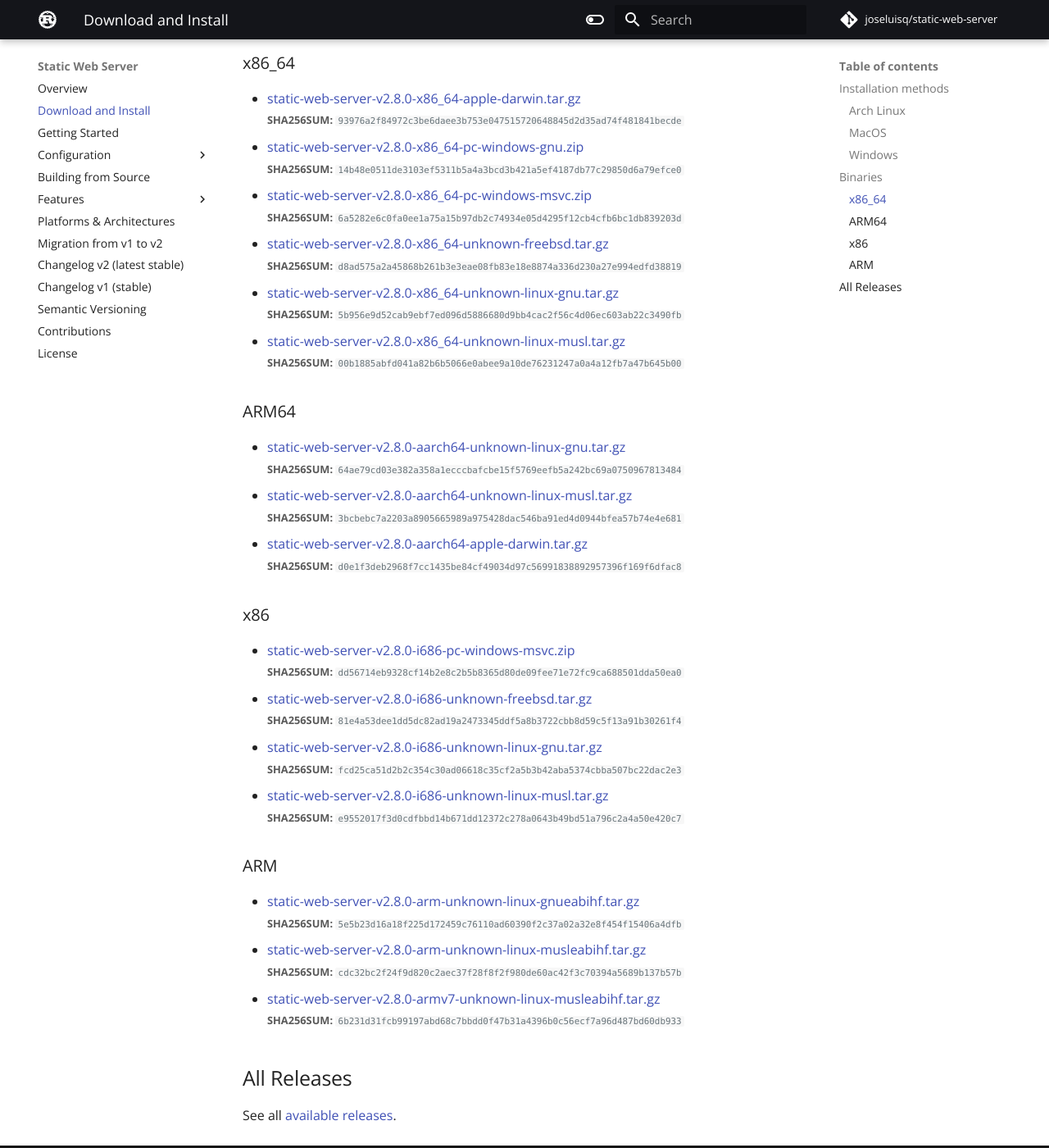
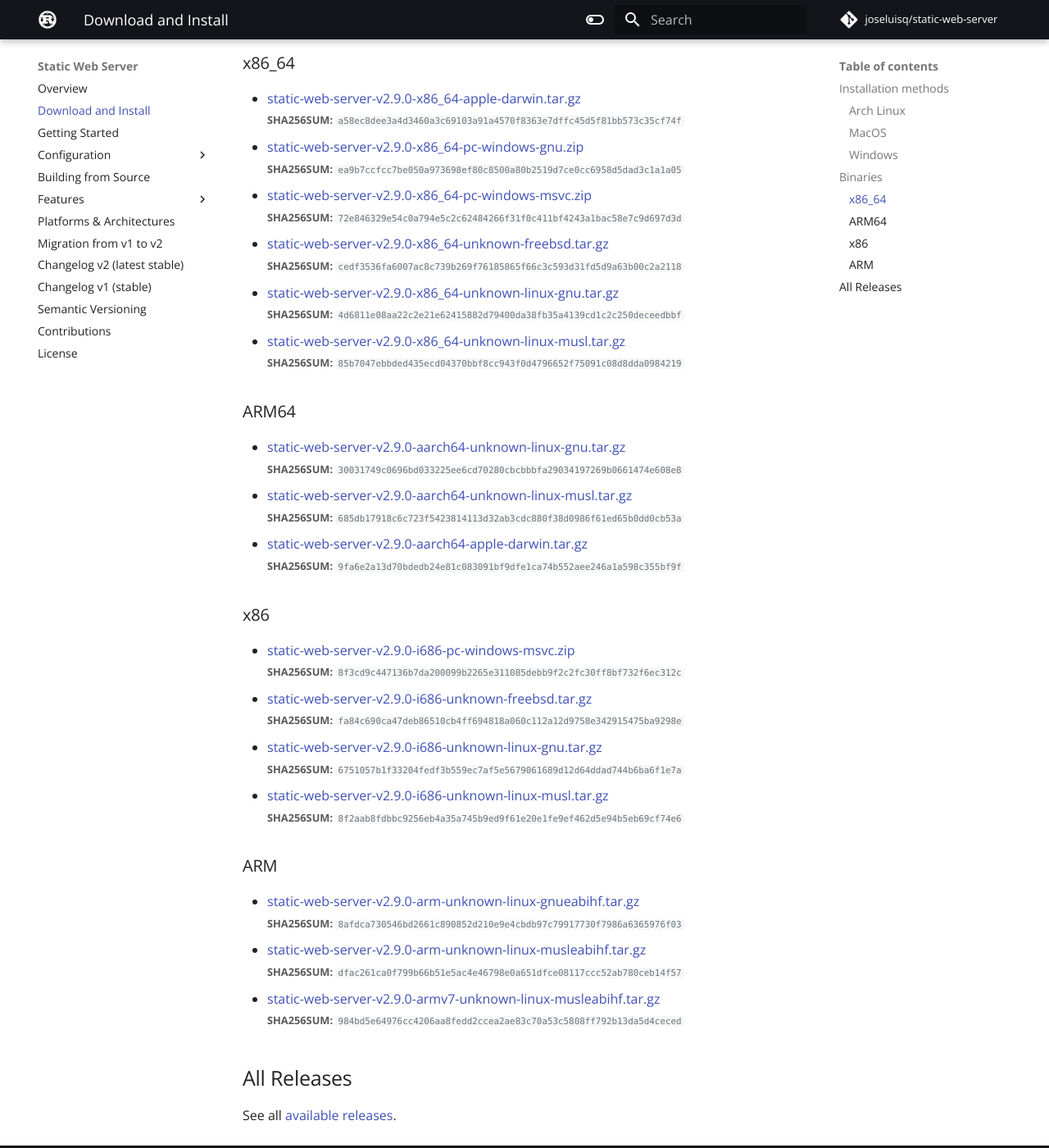
Before and after one commit to static-web-server/static-web-server, an MkDocs documentation site: the page built from docs/content/download-and-install.md, in a window 1280 px wide and 1400 px high, scrolled down 749 px. Shown: the whole window at 82% size. Built offline with MkDocs 1.6.1 and Material for MkDocs 9.7.7, drawn with Linux system fonts in a browser that asks for light colours; some web fonts are replaced; comment, search, counter and statistics services are not loaded; some of the changed text lies outside the part shown.

Commit message:
docs: v2.9.0 [skip ci]

```diff
--- a/docs/content/download-and-install.md
+++ b/docs/content/download-and-install.md
@@ -1,12 +1,12 @@
 # Download and Install
 
-Latest **v2.8.0** release `2022-05-04` ([changelog](https://github.com/joseluisq/static-web-server/releases/tag/v2.8.0))
+Latest **v2.9.0** release `2022-05-28` ([changelog](https://github.com/joseluisq/static-web-server/releases/tag/v2.9.0))
 
 <div class="featured-downloads">
 
-<a class="md-button md-button-sm" href="https://github.com/joseluisq/static-web-server/releases/download/v2.8.0/static-web-server-v2.8.0-x86_64-unknown-linux-gnu.tar.gz">Linux 64-bit</a> <a class="md-button md-button-sm" href="https://github.com/joseluisq/static-web-server/releases/download/v2.8.0/static-web-server-v2.8.0-x86_64-apple-darwin.tar.gz">macOS 64-bit</a>
-<a class="md-button md-button-sm" href="https://github.com/joseluisq/static-web-server/releases/download/v2.8.0/static-web-server-v2.8.0-x86_64-pc-windows-msvc.zip">Windows 64-bit</a>
-<a class="md-button md-button-sm" href="https://github.com/joseluisq/static-web-server/releases/download/v2.8.0/static-web-server-v2.8.0-x86_64-unknown-freebsd.tar.gz">FreeBSD 64-bit</a>
+<a class="md-button md-button-sm" href="https://github.com/joseluisq/static-web-server/releases/download/v2.9.0/static-web-server-v2.9.0-x86_64-unknown-linux-gnu.tar.gz">Linux 64-bit</a> <a class="md-button md-button-sm" href="https://github.com/joseluisq/static-web-server/releases/download/v2.9.0/static-web-server-v2.9.0-x86_64-apple-darwin.tar.gz">macOS 64-bit</a>
+<a class="md-button md-button-sm" href="https://github.com/joseluisq/static-web-server/releases/download/v2.9.0/static-web-server-v2.9.0-x86_64-pc-windows-msvc.zip">Windows 64-bit</a>
+<a class="md-button md-button-sm" href="https://github.com/joseluisq/static-web-server/releases/download/v2.9.0/static-web-server-v2.9.0-x86_64-unknown-freebsd.tar.gz">FreeBSD 64-bit</a>
 
 </div>
 
@@ -36,47 +36,47 @@
 
 ### x86_64
 
-- [static-web-server-v2.8.0-x86_64-apple-darwin.tar.gz](https://github.com/joseluisq/static-web-server/releases/download/v2.8.0/static-web-server-v2.8.0-x86_64-apple-darwin.tar.gz)<br>
-<small>**SHA256SUM:** `93976a2f84972c3be6daee3b753e047515720648845d2d35ad74f481841becde`</small>
-- [static-web-server-v2.8.0-x86_64-pc-windows-gnu.zip](https://github.com/joseluisq/static-web-server/releases/download/v2.8.0/static-web-server-v2.8.0-x86_64-pc-windows-gnu.zip)<br>
-<small>**SHA256SUM:** `14b48e0511de3103ef5311b5a4a3bcd3b421a5ef4187db77c29850d6a79efce0`</small>
-- [static-web-server-v2.8.0-x86_64-pc-windows-msvc.zip](https://github.com/joseluisq/static-web-server/releases/download/v2.8.0/static-web-server-v2.8.0-x86_64-pc-windows-msvc.zip)<br>
-<small>**SHA256SUM:** `6a5282e6c0fa0ee1a75a15b97db2c74934e05d4295f12cb4cfb6bc1db839203d`</small>
-- [static-web-server-v2.8.0-x86_64-unknown-freebsd.tar.gz](https://github.com/joseluisq/static-web-server/releases/download/v2.8.0/static-web-server-v2.8.0-x86_64-unknown-freebsd.tar.gz)<br>
-<small>**SHA256SUM:** `d8ad575a2a45868b261b3e3eae08fb83e18e8874a336d230a27e994edfd38819`</small>
-- [static-web-server-v2.8.0-x86_64-unknown-linux-gnu.tar.gz](https://github.com/joseluisq/static-web-server/releases/download/v2.8.0/static-web-server-v2.8.0-x86_64-unknown-linux-gnu.tar.gz)<br>
-<small>**SHA256SUM:** `5b956e9d52cab9ebf7ed096d5886680d9bb4cac2f56c4d06ec603ab22c3490fb`</small>
-- [static-web-server-v2.8.0-x86_64-unknown-linux-musl.tar.gz](https://github.com/joseluisq/static-web-server/releases/download/v2.8.0/static-web-server-v2.8.0-x86_64-unknown-linux-musl.tar.gz)<br>
-<small>**SHA256SUM:** `00b1885abfd041a82b6b5066e0abee9a10de76231247a0a4a12fb7a47b645b00`</small>
+- [static-web-server-v2.9.0-x86_64-apple-darwin.tar.gz](https://github.com/joseluisq/static-web-server/releases/download/v2.9.0/static-web-server-v2.9.0-x86_64-apple-darwin.tar.gz)<br>
+<small>**SHA256SUM:** `a58ec8dee3a4d3460a3c69103a91a4570f8363e7dffc45d5f81bb573c35cf74f`</small>
+- [static-web-server-v2.9.0-x86_64-pc-windows-gnu.zip](https://github.com/joseluisq/static-web-server/releases/download/v2.9.0/static-web-server-v2.9.0-x86_64-pc-windows-gnu.zip)<br>
+<small>**SHA256SUM:** `ea9b7ccfcc7be050a973698ef80c8500a80b2519d7ce0cc6958d5dad3c1a1a05`</small>
+- [static-web-server-v2.9.0-x86_64-pc-windows-msvc.zip](https://github.com/joseluisq/static-web-server/releases/download/v2.9.0/static-web-server-v2.9.0-x86_64-pc-windows-msvc.zip)<br>
+<small>**SHA256SUM:** `72e846329e54c0a794e5c2c62484266f31f0c411bf4243a1bac58e7c9d697d3d`</small>
+- [static-web-server-v2.9.0-x86_64-unknown-freebsd.tar.gz](https://github.com/joseluisq/static-web-server/releases/download/v2.9.0/static-web-server-v2.9.0-x86_64-unknown-freebsd.tar.gz)<br>
+<small>**SHA256SUM:** `cedf3536fa6007ac8c739b269f76185865f66c3c593d31fd5d9a63b00c2a2118`</small>
+- [static-web-server-v2.9.0-x86_64-unknown-linux-gnu.tar.gz](https://github.com/joseluisq/static-web-server/releases/download/v2.9.0/static-web-server-v2.9.0-x86_64-unknown-linux-gnu.tar.gz)<br>
+<small>**SHA256SUM:** `4d6811e08aa22c2e21e62415882d79400da38fb35a4139cd1c2c250deceedbbf`</small>
+- [static-web-server-v2.9.0-x86_64-unknown-linux-musl.tar.gz](https://github.com/joseluisq/static-web-server/releases/download/v2.9.0/static-web-server-v2.9.0-x86_64-unknown-linux-musl.tar.gz)<br>
+<small>**SHA256SUM:** `85b7047ebbded435ecd04370bbf8cc943f0d4796652f75091c08d8dda0984219`</small>
 
 ### ARM64
 
-- [static-web-server-v2.8.0-aarch64-unknown-linux-gnu.tar.gz](https://github.com/joseluisq/static-web-server/releases/download/v2.8.0/static-web-server-v2.8.0-aarch64-unknown-linux-gnu.tar.gz)<br>
-<small>**SHA256SUM:** `64ae79cd03e382a358a1ecccbafcbe15f5769eefb5a242bc69a0750967813484`</small>
-- [static-web-server-v2.8.0-aarch64-unknown-linux-musl.tar.gz](https://github.com/joseluisq/static-web-server/releases/download/v2.8.0/static-web-server-v2.8.0-aarch64-unknown-linux-musl.tar.gz)<br>
-<small>**SHA256SUM:** `3bcbebc7a2203a8905665989a975428dac546ba91ed4d0944bfea57b74e4e681`</small>
-- [static-web-server-v2.8.0-aarch64-apple-darwin.tar.gz](https://github.com/joseluisq/static-web-server/releases/download/v2.8.0/static-web-server-v2.8.0-aarch64-apple-darwin.tar.gz)<br>
-<small>**SHA256SUM:** `d0e1f3deb2968f7cc1435be84cf49034d97c56991838892957396f169f6dfac8`</small>
+- [static-web-server-v2.9.0-aarch64-unknown-linux-gnu.tar.gz](https://github.com/joseluisq/static-web-server/releases/download/v2.9.0/static-web-server-v2.9.0-aarch64-unknown-linux-gnu.tar.gz)<br>
+<small>**SHA256SUM:** `30031749c0696bd033225ee6cd70280cbcbbbfa29034197269b0661474e608e8`</small>
+- [static-web-server-v2.9.0-aarch64-unknown-linux-musl.tar.gz](https://github.com/joseluisq/static-web-server/releases/download/v2.9.0/static-web-server-v2.9.0-aarch64-unknown-linux-musl.tar.gz)<br>
+<small>**SHA256SUM:** `685db17918c6c723f5423814113d32ab3cdc880f38d0986f61ed65b0dd0cb53a`</small>
+- [static-web-server-v2.9.0-aarch64-apple-darwin.tar.gz](https://github.com/joseluisq/static-web-server/releases/download/v2.9.0/static-web-server-v2.9.0-aarch64-apple-darwin.tar.gz)<br>
+<small>**SHA256SUM:** `9fa6e2a13d70bdedb24e81c083091bf9dfe1ca74b552aee246a1a598c355bf9f`</small>
 
 ### x86
 
-- [static-web-server-v2.8.0-i686-pc-windows-msvc.zip](https://github.com/joseluisq/static-web-server/releases/download/v2.8.0/static-web-server-v2.8.0-i686-pc-windows-msvc.zip)<br>
-<small>**SHA256SUM:** `dd56714eb9328cf14b2e8c2b5b8365d80de09fee71e72fc9ca688501dda50ea0`</small>
-- [static-web-server-v2.8.0-i686-unknown-freebsd.tar.gz](https://github.com/joseluisq/static-web-server/releases/download/v2.8.0/static-web-server-v2.8.0-i686-unknown-freebsd.tar.gz)<br>
-<small>**SHA256SUM:** `81e4a53dee1dd5dc82ad19a2473345ddf5a8b3722cbb8d59c5f13a91b30261f4`</small>
-- [static-web-server-v2.8.0-i686-unknown-linux-gnu.tar.gz](https://github.com/joseluisq/static-web-server/releases/download/v2.8.0/static-web-server-v2.8.0-i686-unknown-linux-gnu.tar.gz)<br>
-<small>**SHA256SUM:** `fcd25ca51d2b2c354c30ad06618c35cf2a5b3b42aba5374cbba507bc22dac2e3`</small>
-- [static-web-server-v2.8.0-i686-unknown-linux-musl.tar.gz](https://github.com/joseluisq/static-web-server/releases/download/v2.8.0/static-web-server-v2.8.0-i686-unknown-linux-musl.tar.gz)<br>
-<small>**SHA256SUM:** `e9552017f3d0cdfbbd14b671dd12372c278a0643b49bd51a796c2a4a50e420c7`</small>
+- [static-web-server-v2.9.0-i686-pc-windows-msvc.zip](https://github.com/joseluisq/static-web-server/releases/download/v2.9.0/static-web-server-v2.9.0-i686-pc-windows-msvc.zip)<br>
+<small>**SHA256SUM:** `8f3cd9c447136b7da200099b2265e311085debb9f2c2fc30ff8bf732f6ec312c`</small>
+- [static-web-server-v2.9.0-i686-unknown-freebsd.tar.gz](https://github.com/joseluisq/static-web-server/releases/download/v2.9.0/static-web-server-v2.9.0-i686-unknown-freebsd.tar.gz)<br>
+<small>**SHA256SUM:** `fa84c690ca47deb86510cb4ff694818a060c112a12d9758e342915475ba9298e`</small>
+- [static-web-server-v2.9.0-i686-unknown-linux-gnu.tar.gz](https://github.com/joseluisq/static-web-server/releases/download/v2.9.0/static-web-server-v2.9.0-i686-unknown-linux-gnu.tar.gz)<br>
+<small>**SHA256SUM:** `6751057b1f33204fedf3b559ec7af5e5679061689d12d64ddad744b6ba6f1e7a`</small>
+- [static-web-server-v2.9.0-i686-unknown-linux-musl.tar.gz](https://github.com/joseluisq/static-web-server/releases/download/v2.9.0/static-web-server-v2.9.0-i686-unknown-linux-musl.tar.gz)<br>
+<small>**SHA256SUM:** `8f2aab8fdbbc9256eb4a35a745b9ed9f61e20e1fe9ef462d5e94b5eb69cf74e6`</small>
 
 ### ARM
 
-- [static-web-server-v2.8.0-arm-unknown-linux-gnueabihf.tar.gz](https://github.com/joseluisq/static-web-server/releases/download/v2.8.0/static-web-server-v2.8.0-arm-unknown-linux-gnueabihf.tar.gz)<br>
-<small>**SHA256SUM:** `5e5b23d16a18f225d172459c76110ad60390f2c37a02a32e8f454f15406a4dfb`</small>
-- [static-web-server-v2.8.0-arm-unknown-linux-musleabihf.tar.gz](https://github.com/joseluisq/static-web-server/releases/download/v2.8.0/static-web-server-v2.8.0-arm-unknown-linux-musleabihf.tar.gz)<br>
-<small>**SHA256SUM:** `cdc32bc2f24f9d820c2aec37f28f8f2f980de60ac42f3c70394a5689b137b57b`</small>
-- [static-web-server-v2.8.0-armv7-unknown-linux-musleabihf.tar.gz](https://github.com/joseluisq/static-web-server/releases/download/v2.8.0/static-web-server-v2.8.0-armv7-unknown-linux-musleabihf.tar.gz)<br>
-<small>**SHA256SUM:** `6b231d31fcb99197abd68c7bbdd0f47b31a4396b0c56ecf7a96d487bd60db933`</small>
+- [static-web-server-v2.9.0-arm-unknown-linux-gnueabihf.tar.gz](https://github.com/joseluisq/static-web-server/releases/download/v2.9.0/static-web-server-v2.9.0-arm-unknown-linux-gnueabihf.tar.gz)<br>
+<small>**SHA256SUM:** `8afdca730546bd2661c890852d210e9e4cbdb97c79917730f7986a6365976f03`</small>
+- [static-web-server-v2.9.0-arm-unknown-linux-musleabihf.tar.gz](https://github.com/joseluisq/static-web-server/releases/download/v2.9.0/static-web-server-v2.9.0-arm-unknown-linux-musleabihf.tar.gz)<br>
+<small>**SHA256SUM:** `dfac261ca0f799b66b51e5ac4e46798e0a651dfce08117ccc52ab780ceb14f57`</small>
+- [static-web-server-v2.9.0-armv7-unknown-linux-musleabihf.tar.gz](https://github.com/joseluisq/static-web-server/releases/download/v2.9.0/static-web-server-v2.9.0-armv7-unknown-linux-musleabihf.tar.gz)<br>
+<small>**SHA256SUM:** `984bd5e64976cc4206aa8fedd2ccea2ae83c70a53c5808ff792b13da5d4ceced`</small>
 
 ## All Releases
 
```
